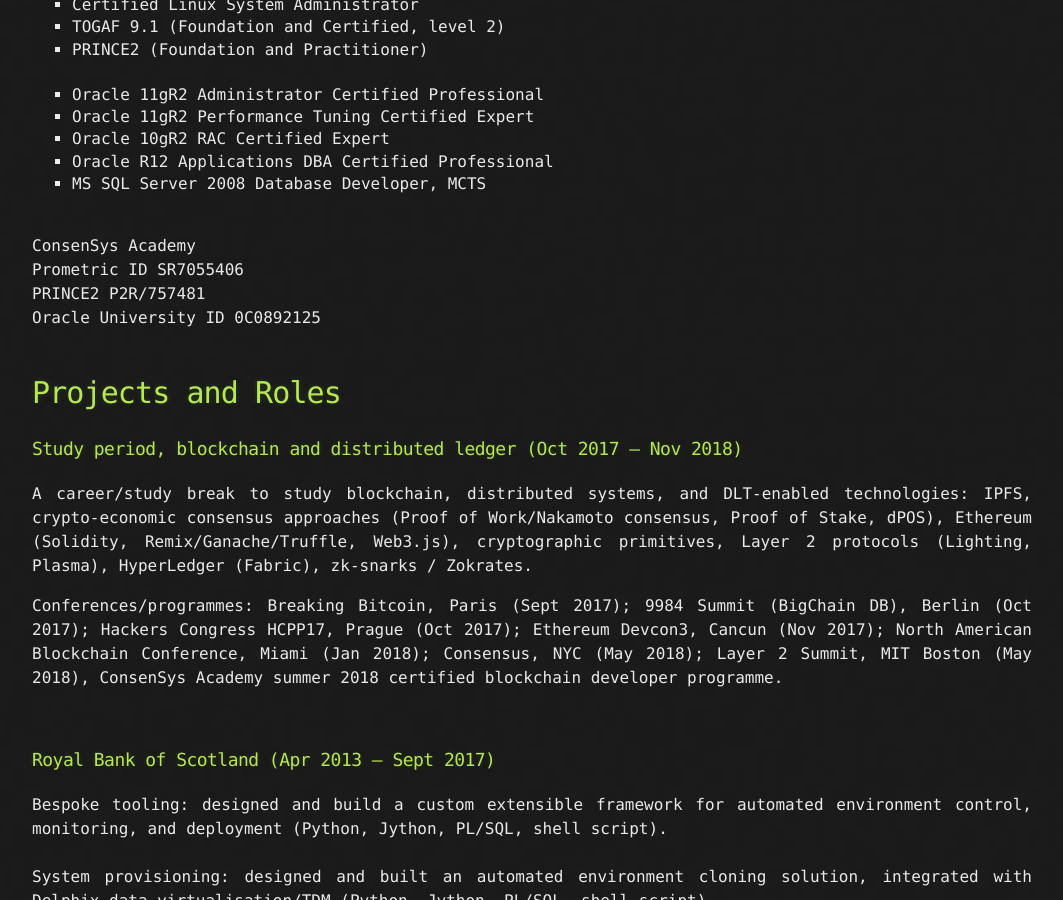
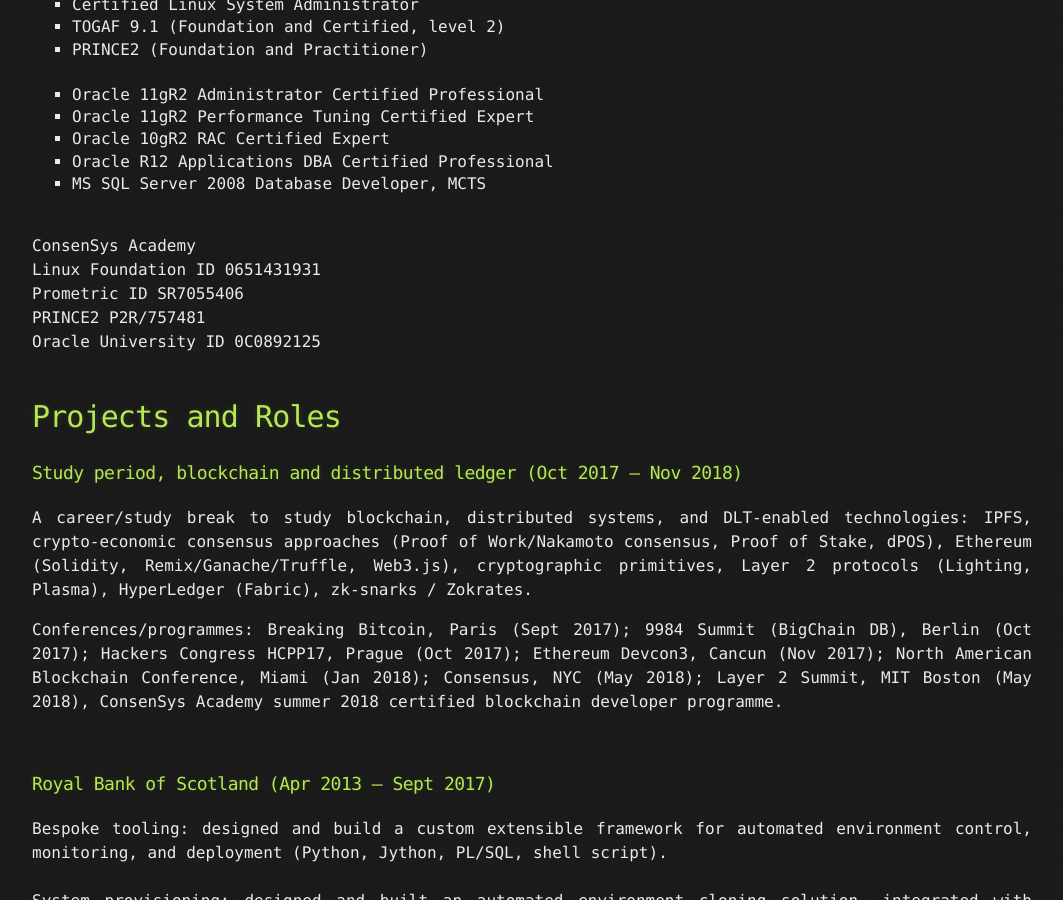
Before and after one commit to ryanwdavies/ryanwdavies.github.io, a Jekyll site: the page built from index.md, in a window 1280 px wide and 900 px high, scrolled down 1049 px. Shown: the whole window, without its empty margins (108-1171 px from the left). Built offline with Jekyll 4.4.1, drawn with Linux system fonts in a browser that asks for light colours; the repository's description, which GitHub fills in, is left out.

Commit message:
Update index.md

```diff
--- a/index.md
+++ b/index.md
@@ -52,6 +52,7 @@ I am interested to engage in projects in areas of blockchain engineering, data e
 *   MS SQL Server 2008 Database Developer, MCTS<br><br>
 
 ConsenSys Academy<br />
+Linux Foundation ID 0651431931<br>
 Prometric ID SR7055406<br>
 PRINCE2 P2R/757481<br>
 Oracle University ID 0C0892125<br><br>
```
